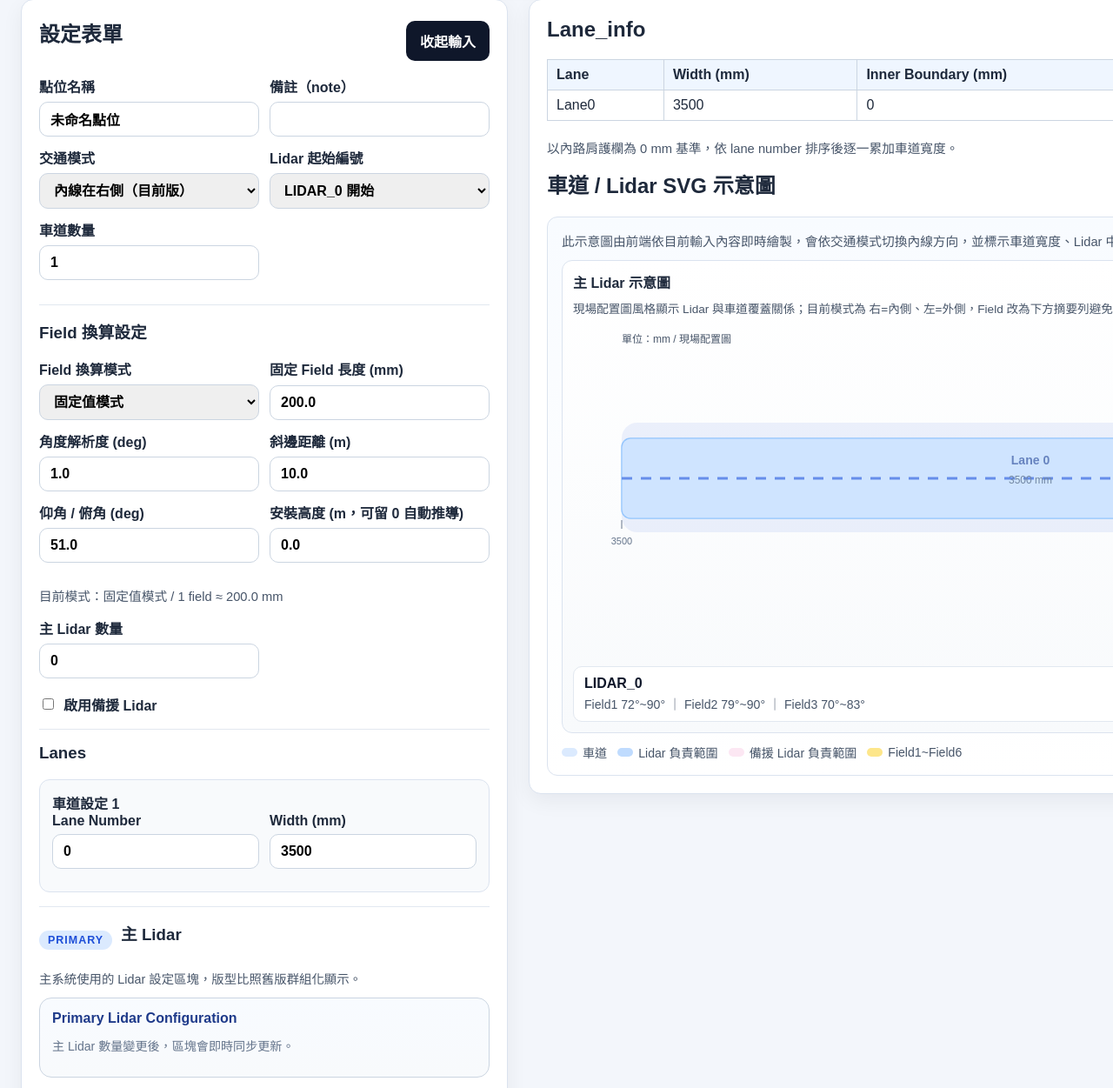
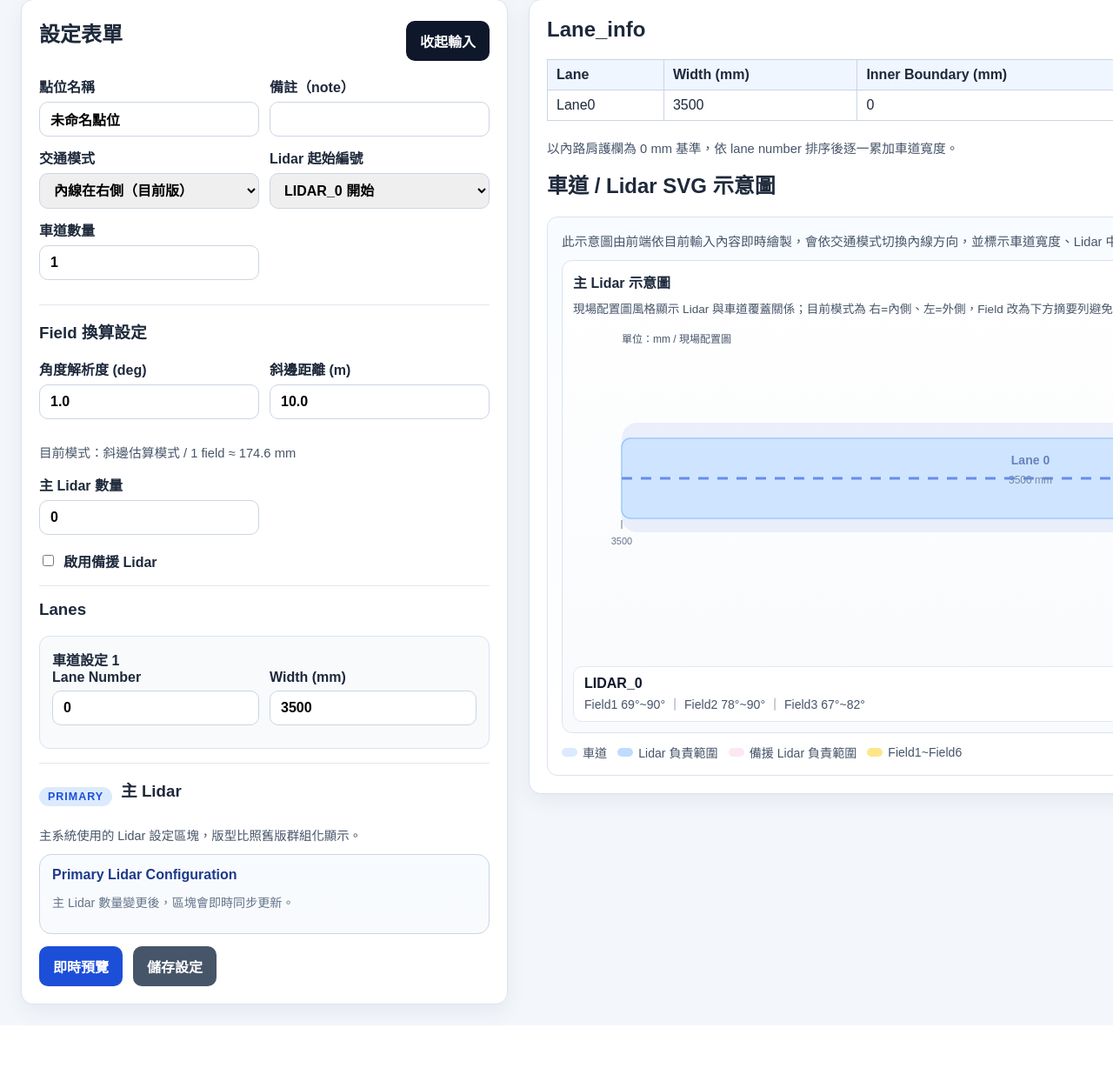
Before and after one commit to RogerLo-52693448/Device_Parameter_Tool, a Flask app: page / in a window 1280 px wide; the page is wider, and only the part inside the window is pictured. Shown: the part 368-1619 px from the top of that part at 87% size. After the commit the page ends 1547 px from the top of that part, so only its background shows below. Run offline with Flask 3, Linux system fonts and the light colour scheme.

Commit message:
Hide non-slant field modes
Co-authored-by: RogerLo-52693448 <209412262+RogerLo-52693448@users.noreply.github.com>

```diff
--- a/device_parameter_tool/models/device_config.py
+++ b/device_parameter_tool/models/device_config.py
@@ -178,7 +178,7 @@ class DeviceConfig:
     has_backup: bool = False
     traffic_mode: str = "inner_from_right"
     lidar_label_start: int = 0
-    field_length_mode: str = "fixed"
+    field_length_mode: str = "slant_based"
     angular_resolution_deg: float = 1.0
     slant_distance_m: float = 10.0
     elevation_angle_deg: float = 51.0
--- a/device_parameter_tool/web/app.py
+++ b/device_parameter_tool/web/app.py
@@ -104,12 +104,12 @@ def _config_from_form(form) -> DeviceConfig:
         has_backup=has_backup,
         traffic_mode=form.get("traffic_mode", "inner_from_right"),
         lidar_label_start=_coerce_int(form.get("lidar_label_start"), 0),
-        field_length_mode=form.get("field_length_mode", "fixed"),
+        field_length_mode="slant_based",
         angular_resolution_deg=_coerce_float(form.get("angular_resolution_deg"), 1.0),
         slant_distance_m=_coerce_float(form.get("slant_distance_m"), 10.0),
-        elevation_angle_deg=_coerce_float(form.get("elevation_angle_deg"), 51.0),
-        installation_height_m=_coerce_float(form.get("installation_height_m"), 0.0),
-        fixed_field_length_mm=_coerce_float(form.get("fixed_field_length_mm"), 200.0),
+        elevation_angle_deg=51.0,
+        installation_height_m=0.0,
+        fixed_field_length_mm=200.0,
         lanes=_build_lane_rows(form, lane_count),
         lidars=_build_lidar_rows(form, lidar_count, prefix="primary"),
         backup_lidars=_build_lidar_rows(form, backup_lidar_count, prefix="backup") if has_backup else [],
@@ -210,12 +210,12 @@ def _posted_form_state(form) -> dict:
         "has_backup": has_backup,
         "traffic_mode": traffic_mode,
         "lidar_label_start": _coerce_int(form.get("lidar_label_start"), 0),
-        "field_length_mode": form.get("field_length_mode", "fixed"),
+        "field_length_mode": "slant_based",
         "angular_resolution_deg": form.get("angular_resolution_deg", "1.0"),
         "slant_distance_m": form.get("slant_distance_m", "10.0"),
-        "elevation_angle_deg": form.get("elevation_angle_deg", "51.0"),
-        "installation_height_m": form.get("installation_height_m", "0.0"),
-        "fixed_field_length_mm": form.get("fixed_field_length_mm", "200.0"),
+        "elevation_angle_deg": "51.0",
+        "installation_height_m": "0.0",
+        "fixed_field_length_mm": "200.0",
         "inner_label": inner_label,
         "outer_label": outer_label,
         "lane_count": lane_count,
--- a/device_parameter_tool/web/templates/index.html
+++ b/device_parameter_tool/web/templates/index.html
@@ -168,32 +168,13 @@
 
           <div class="section">
             <h3>Field 換算設定</h3>
-            <div class="grid-2">
-              <label>Field 換算模式
-                <select id="field-length-mode" name="field_length_mode">
-                  <option value="fixed" {% if form.field_length_mode == 'fixed' %}selected{% endif %}>固定值模式</option>
-                  <option value="slant_based" {% if form.field_length_mode == 'slant_based' %}selected{% endif %}>斜邊估算模式</option>
-                  <option value="ground_projected" {% if form.field_length_mode == 'ground_projected' %}selected{% endif %}>地面投影模式</option>
-                </select>
-              </label>
-              <label>固定 Field 長度 (mm)
-                <input id="fixed-field-length-mm" name="fixed_field_length_mm" type="number" min="1" step="0.1" value="{{ form.fixed_field_length_mm }}">
-              </label>
-            </div>
+            <input type="hidden" id="field-length-mode" name="field_length_mode" value="slant_based">
             <div class="grid-2">
               <label>角度解析度 (deg)
                 <input id="angular-resolution-deg" name="angular_resolution_deg" type="number" min="0.001" step="0.001" value="{{ form.angular_resolution_deg }}">
               </label>
               <label>斜邊距離 (m)
                 <input id="slant-distance-m" name="slant_distance_m" type="number" min="0.001" step="0.001" value="{{ form.slant_distance_m }}">
-              </label>
-            </div>
-            <div class="grid-2">
-              <label>仰角 / 俯角 (deg)
-                <input id="elevation-angle-deg" name="elevation_angle_deg" type="number" min="0.001" max="89.9" step="0.001" value="{{ form.elevation_angle_deg }}">
-              </label>
-              <label>安裝高度 (m，可留 0 自動推導)
-                <input id="installation-height-m" name="installation_height_m" type="number" min="0" step="0.001" value="{{ form.installation_height_m }}">
               </label>
             </div>
             <p class="hint" id="field-length-summary">
@@ -413,7 +394,7 @@
     }
 
     function currentFieldLengthMode() {
-      return document.getElementById('field-length-mode')?.value || FORM_STATE.field_length_mode || 'fixed';
+      return 'slant_based';
     }
 
     function currentLidarLabelStart() {
@@ -425,37 +406,15 @@
     }
 
     function currentFieldLengthMm() {
-      const mode = currentFieldLengthMode();
-      const fixed = Number(document.getElementById('fixed-field-length-mm')?.value ?? FORM_STATE.fixed_field_length_mm ?? 200);
       const resolution = Number(document.getElementById('angular-resolution-deg')?.value ?? FORM_STATE.angular_resolution_deg ?? 1);
       const slant = Number(document.getElementById('slant-distance-m')?.value ?? FORM_STATE.slant_distance_m ?? 10);
-      const elevation = Number(document.getElementById('elevation-angle-deg')?.value ?? FORM_STATE.elevation_angle_deg ?? 51);
-      const heightInput = Number(document.getElementById('installation-height-m')?.value ?? FORM_STATE.installation_height_m ?? 0);
-      if (mode === 'fixed') {
-        return fixed > 0 ? fixed : 200;
-      }
       const resolutionRad = resolution * (Math.PI / 180);
-      if (mode === 'slant_based') {
-        return slant > 0 && resolution > 0 ? slant * 1000 * Math.tan(resolutionRad) : fixed;
-      }
-      const height = heightInput > 0 ? heightInput : slant * Math.sin(elevation * (Math.PI / 180));
-      const halfStep = resolution / 2;
-      const lower = elevation - halfStep;
-      const upper = elevation + halfStep;
-      if (height <= 0 || lower <= 0 || upper >= 89.9) {
-        return fixed > 0 ? fixed : 200;
-      }
-      return Math.abs((height / Math.tan(lower * (Math.PI / 180))) - (height / Math.tan(upper * (Math.PI / 180)))) * 1000;
+      return slant > 0 && resolution > 0 ? slant * 1000 * Math.tan(resolutionRad) : 200;
     }
 
     function syncFieldLengthSummary() {
       const summary = document.getElementById('field-length-summary');
-      const modeMap = {
-        fixed: '固定值模式',
-        slant_based: '斜邊估算模式',
-        ground_projected: '地面投影模式',
-      };
-      summary.textContent = `目前模式：${modeMap[currentFieldLengthMode()] || currentFieldLengthMode()} / 1 field ≈ ${currentFieldLengthMm().toFixed(1)} mm`;
+      summary.textContent = `目前模式：斜邊估算模式 / 1 field ≈ ${currentFieldLengthMm().toFixed(1)} mm`;
     }
 
     function currentSlotLabels() {
@@ -886,7 +845,7 @@
       renderLaneDiagram();
     });
 
-    ['field-length-mode', 'fixed-field-length-mm', 'angular-resolution-deg', 'slant-distance-m', 'elevation-angle-deg', 'installation-height-m']
+    ['angular-resolution-deg', 'slant-distance-m']
       .forEach((id) => {
         document.getElementById(id).addEventListener('input', () => {
           renderLaneDiagram();
```
Also changed, not shown: device_parameter_tool/core/cli.py (+4 -8 lines), tests/test_web_app.py (+3 -0 lines), README.md.
